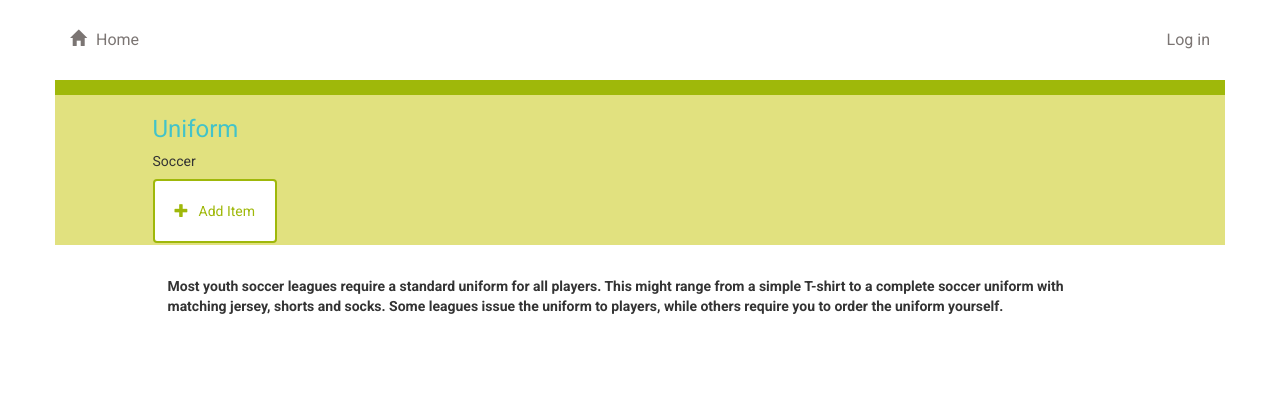
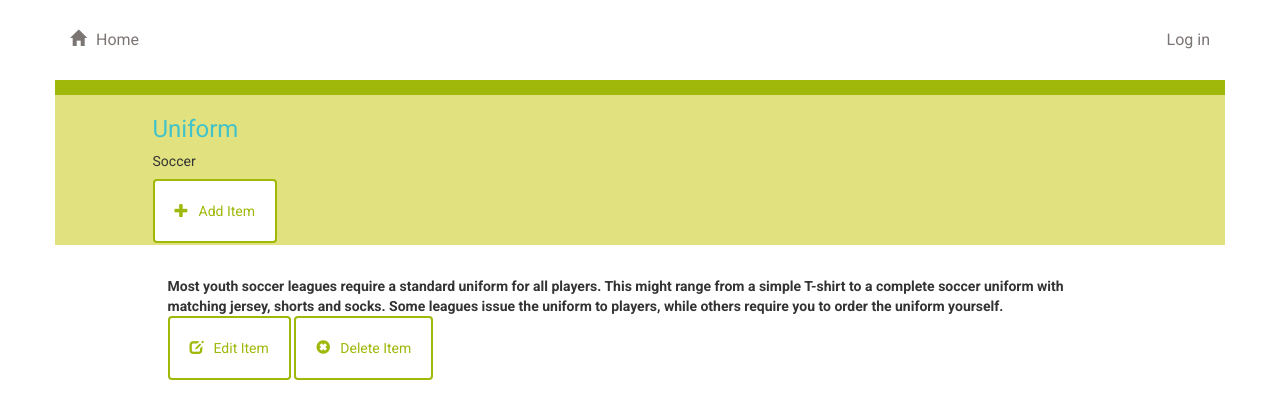
Before and after one commit to vvkvivekl/sportscatalog, a Flask app: page /catalog/Soccer/Uniform in a window 1280 px wide. Shown: the top 419 px of the page. Run offline with Flask 2, Linux system fonts and the light colour scheme; parts of the project's set-up code (start-up, migrations or seed data) failed here and were passed over; some libraries are stand-ins or nearby versions.

Commit message:
updated application.py changes process

```diff
--- a/templates/publicitem.html
+++ b/templates/publicitem.html
@@ -34,6 +34,16 @@
 		<div class="col-md-10">
 
 			{{ sport_item.description }}
+			<a href="{{url_for('editItem')}}">
+				<button class="btn btn-default" id="new-restaurant">
+					<span class="glyphicon glyphicon-edit" aria-hidden="true"></span>Edit Item
+				</button>
+			</a>
+			<a href="{{url_for('deleteItem')}}">
+				<button class="btn btn-default" id="new-restaurant">
+					<span class="glyphicon glyphicon-remove-sign" aria-hidden="true"></span>Delete Item
+				</button>
+			</a>
 		</div>
 		<div class="col-md-1"></div>
 	</div>
```
